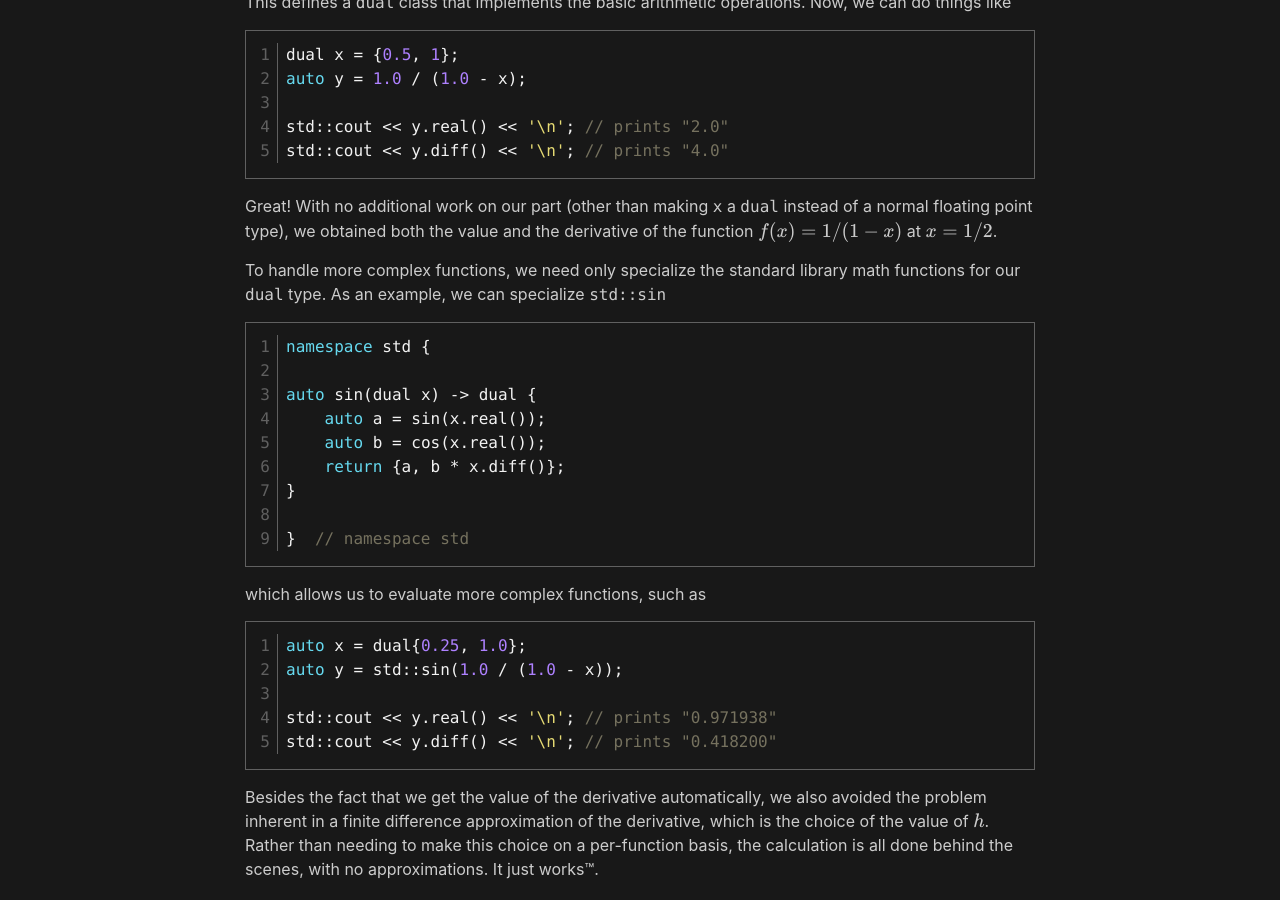
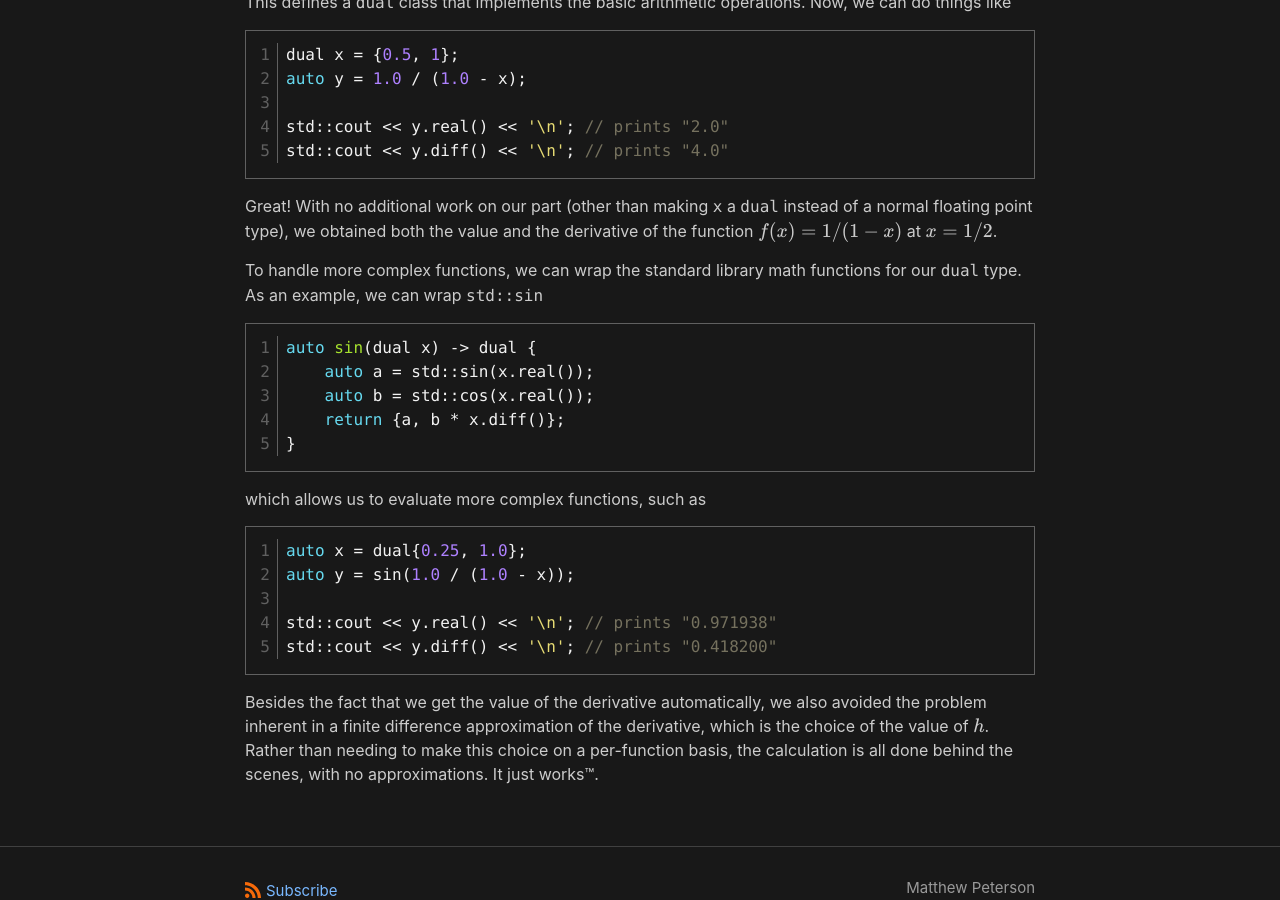
Before and after one commit to mattsep/mattsep.github.io, a Jekyll site: the page built from blog/_posts/2020-06-22-automatic-differentiation-with-nilpotent-numbers.md, in a window 1280 px wide and 900 px high, scrolled down 3768 px. Built offline with Jekyll 4.4.1, drawn with Linux system fonts in a browser that asks for light colours; formulas are drawn with MathJax 3.

Commit message:
Fixed some unintended undefined behavior...

````diff
--- a/blog/_posts/2020-06-22-automatic-differentiation-with-nilpotent-numbers.md
+++ b/blog/_posts/2020-06-22-automatic-differentiation-with-nilpotent-numbers.md
@@ -199,25 +199,21 @@ std::cout << y.diff() << '\n'; // prints "4.0"
 
 Great! With no additional work on our part (other than making `x` a `dual` instead of a normal floating point type), we obtained both the value and the derivative of the function $$ f(x) = 1 / (1 - x) $$ at $$ x = 1/2 $$.
 
-To handle more complex functions, we need only specialize the standard library math functions for our `dual` type. As an example, we can specialize `std::sin`
+To handle more complex functions, we can wrap the standard library math functions for our `dual` type. As an example, we can wrap `std::sin`
 
 ```c++
-namespace std {
-
 auto sin(dual x) -> dual {
-    auto a = sin(x.real());
-    auto b = cos(x.real());
+    auto a = std::sin(x.real());
+    auto b = std::cos(x.real());
     return {a, b * x.diff()};
 }
-
-}  // namespace std
 ```
 
 which allows us to evaluate more complex functions, such as
 
 ```c++
 auto x = dual{0.25, 1.0};
-auto y = std::sin(1.0 / (1.0 - x));
+auto y = sin(1.0 / (1.0 - x));
 
 std::cout << y.real() << '\n'; // prints "0.971938"
 std::cout << y.diff() << '\n'; // prints "0.418200"
````
